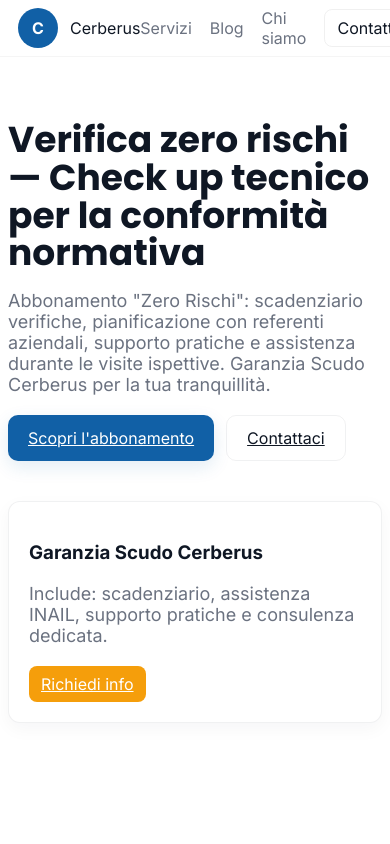
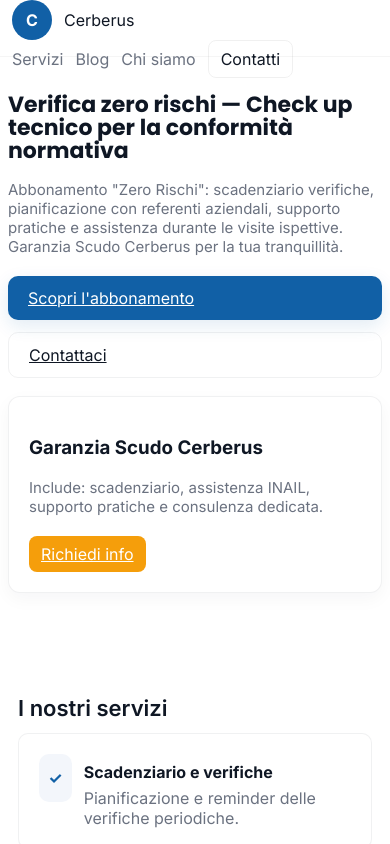
Before and after one commit to lupo-nasone/cerberus, a Next.js app in the folder cerberus/: page / in a window 390 px wide. Shown: the top 844 px of the page. Built offline with nearby package versions, Linux system fonts and the light colour scheme.

Commit message:
default push

```diff
--- a/cerberus/app/globals.css
+++ b/cerberus/app/globals.css
@@ -36,6 +36,7 @@ body{
 .nav{display:flex;gap:18px;align-items:center}
 .nav a{color:var(--muted);text-decoration:none}
 .nav .cta{padding:8px 12px;border-radius:8px;border:1px solid rgba(0,0,0,0.06);color:var(--fg)}
+.nav .cta{padding:8px 12px;border-radius:8px;border:1px solid rgba(0,0,0,0.06);color:var(--fg)}
 
 /* Hero */
 .hero{padding:64px 0;display:flex;align-items:center;gap:40px}
@@ -48,7 +49,7 @@ body{
 .btn-primary:hover{transform:translateY(-4px);box-shadow:0 10px 30px rgba(17,96,166,0.14)}
 .btn-ghost{background:transparent;border:1px solid var(--card-border);color:var(--fg)}
 
-.hero .right{width:420px;max-width:40%}
+.hero .right{width:100%;max-width:420px}
 .card{background:white;border:1px solid var(--card-border);border-radius:12px;padding:20px;box-shadow:0 6px 18px rgba(16,24,40,0.04);transition:transform .18s,box-shadow .18s}
 .card:hover{transform:translateY(-6px);box-shadow:0 20px 40px rgba(16,24,40,0.08)}
 
@@ -59,6 +60,25 @@ body{
 .service-card .icon{width:48px;height:48px;border-radius:10px;background:#f3f6fb;display:flex;align-items:center;justify-content:center;color:var(--brand-700);font-weight:700}
 .service-card h4{margin:8px 0 6px}
 .service-card p{color:var(--muted);margin:0}
+
+/* Make images / svgs / media scale to their container to avoid overflow */
+img, picture, video, svg {
+  max-width:100%;
+  height:auto;
+  display:block;
+}
+
+/* Ensure cards and textual content wrap instead of forcing horizontal scroll */
+.card, .service-card, .quote {
+  max-width:100%;
+  overflow-wrap:break-word;
+}
+
+/* Small improvement: container should never exceed 100% width */
+.container {
+  width:100%;
+  max-width:1200px;
+}
 
 /* Testimonials */
 .testimonials{padding:40px 0}
@@ -81,6 +101,21 @@ body{
   .site-header .wrap{height:56px}
 }
 
+
+/* Improved responsive behaviour for header/nav and hero on small screens: keep all buttons visible in header */
+@media (max-width:640px){
+  .site-header .wrap{height:56px;padding-left:12px;padding-right:12px;display:flex;flex-wrap:wrap;align-items:center}
+  .nav{display:flex;gap:12px;flex-wrap:wrap;align-items:center;justify-content:flex-end}
+
+  .hero h1{font-size:22px}
+  .hero p{font-size:15px}
+  .hero{padding:36px 0;gap:18px}
+  .hero .ctas{flex-direction:column;align-items:flex-start}
+  .hero .ctas .btn{width:100%}
+
+  .site-footer .foot-wrap{flex-direction:column;align-items:flex-start}
+}
+
 /* Extra safety: ensure a minimum side padding on very small screens (phones)
    so content never touches the edges. Uses safe-area insets for iPhone notch. */
 @media (max-width:480px) {
```
